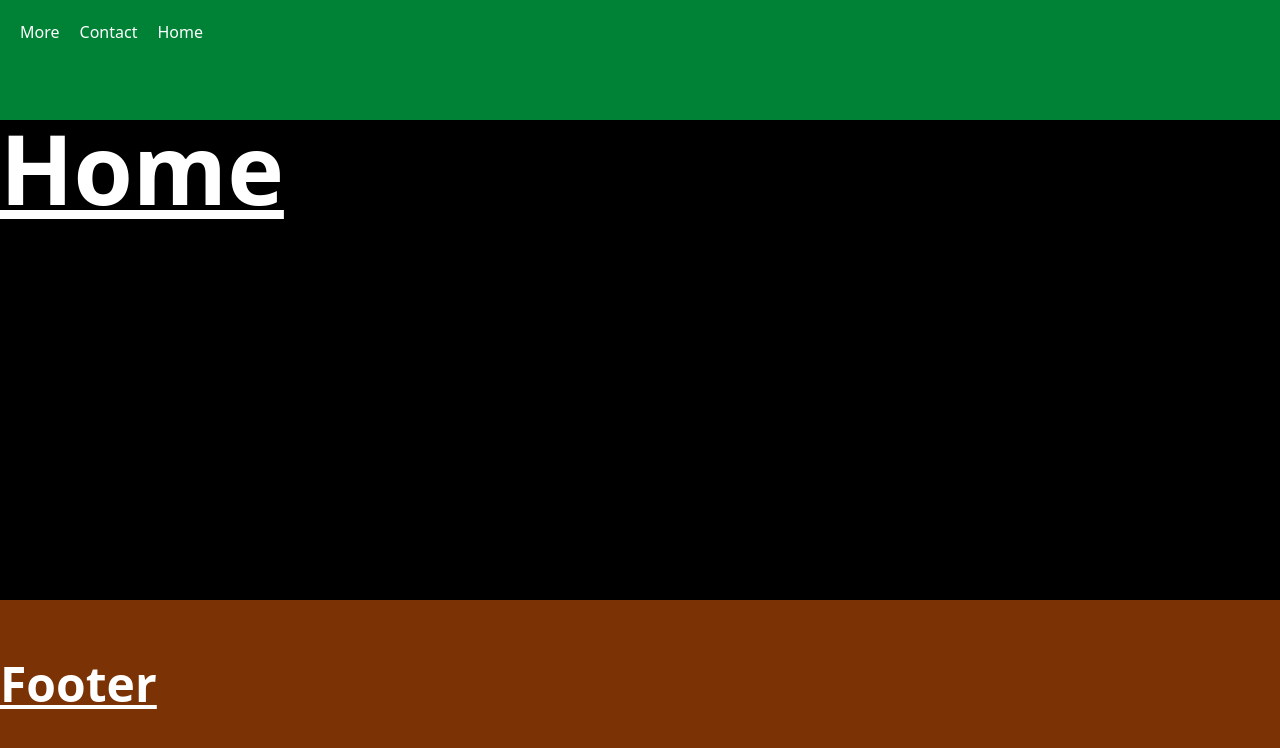
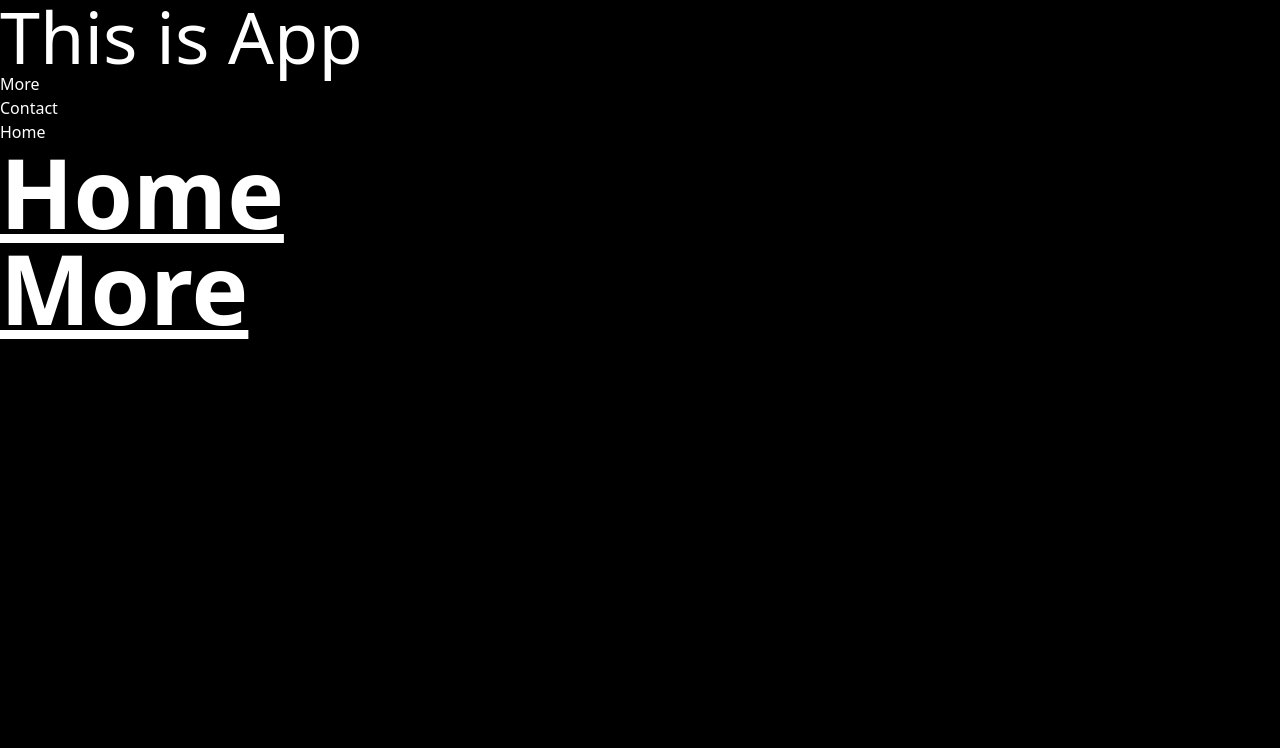
Before and after one commit to sawan1144/revision, a React app in the folder react-revision/: page / in a window 1280 px wide. Shown: the top 748 px of the page. Built offline with nearby package versions, Linux system fonts and the light colour scheme; the HTML template or start-up script is replaced by a standard one.

Commit message:
'learning-context'

```diff
--- a/react-revision/src/App.jsx
+++ b/react-revision/src/App.jsx
@@ -1,21 +1,19 @@
-import { BrowserRouter, Routes, Route, Link } from 'react-router-dom'
-import More from './pages/More';
-import Contact from './pages/Contact';
-import Home from './pages/Home';
-import Layout from './pages/Layout'
+import Header from "./pages/Header"
+import Home from "./pages/Home"
+import More from "./pages/More"
+import Usercontext from "./context/Usercontext"
 
 function App() {
 
   return (
-    <BrowserRouter>
-      <Routes>
-        <Route path='/' element={<Layout />}>
-          <Route path='/More' element={<More />} />
-          <Route path='/Contact' element={<Contact />} />
-          <Route path='/' element={<Home />} />
-        </Route>
-      </Routes>
-    </BrowserRouter>
+  <>
+  <Usercontext>
+    <h1 className="text-7xl">This is App</h1>
+    <Header />
+    <Home />
+    <More />
+  </Usercontext>
+  </>
   )
 }
 
--- /dev/null
+++ b/react-revision/src/context/Usercontext.jsx
@@ -0,0 +1,11 @@
+import React from 'react'
+
+const Usercontext = ({children}) => {
+  return (
+    <div>
+        {children}
+    </div>
+  )
+}
+
+export default Usercontext
--- a/react-revision/src/pages/Header.jsx
+++ b/react-revision/src/pages/Header.jsx
@@ -3,10 +3,10 @@ import { Link } from 'react-router-dom'
 
 const Header = () => {
   return (
-    <div className='bg-green-700 h-[15vh] flex gap-5 px-5 py-5'>
-      <Link to={'/More'}><div>More</div></Link>
-      <Link to={'/Contact'}><div>Contact</div></Link>
-      <Link to={'/'}><div>Home</div></Link>
+    <div>
+      <div>More</div>
+      <div>Contact</div>
+      <div>Home</div>
     </div>
   )
 }
--- a/react-revision/src/pages/Layout.jsx
+++ /dev/null
@@ -1,15 +0,0 @@
-import React from 'react'
-import Header from './Header'
-import { Outlet } from 'react-router-dom'
-
-const Layout = () => {
-  return (
-    <div className='h-[100%]'>
-        <Header />
-        <div className='h-[60vh]'><Outlet /></div>
-        <div className="text-5xl h-[25vh] font-bold underline bg-amber-900 py-15">Footer</div>
-    </div>
-  )
-}
-
-export default Layout
```
